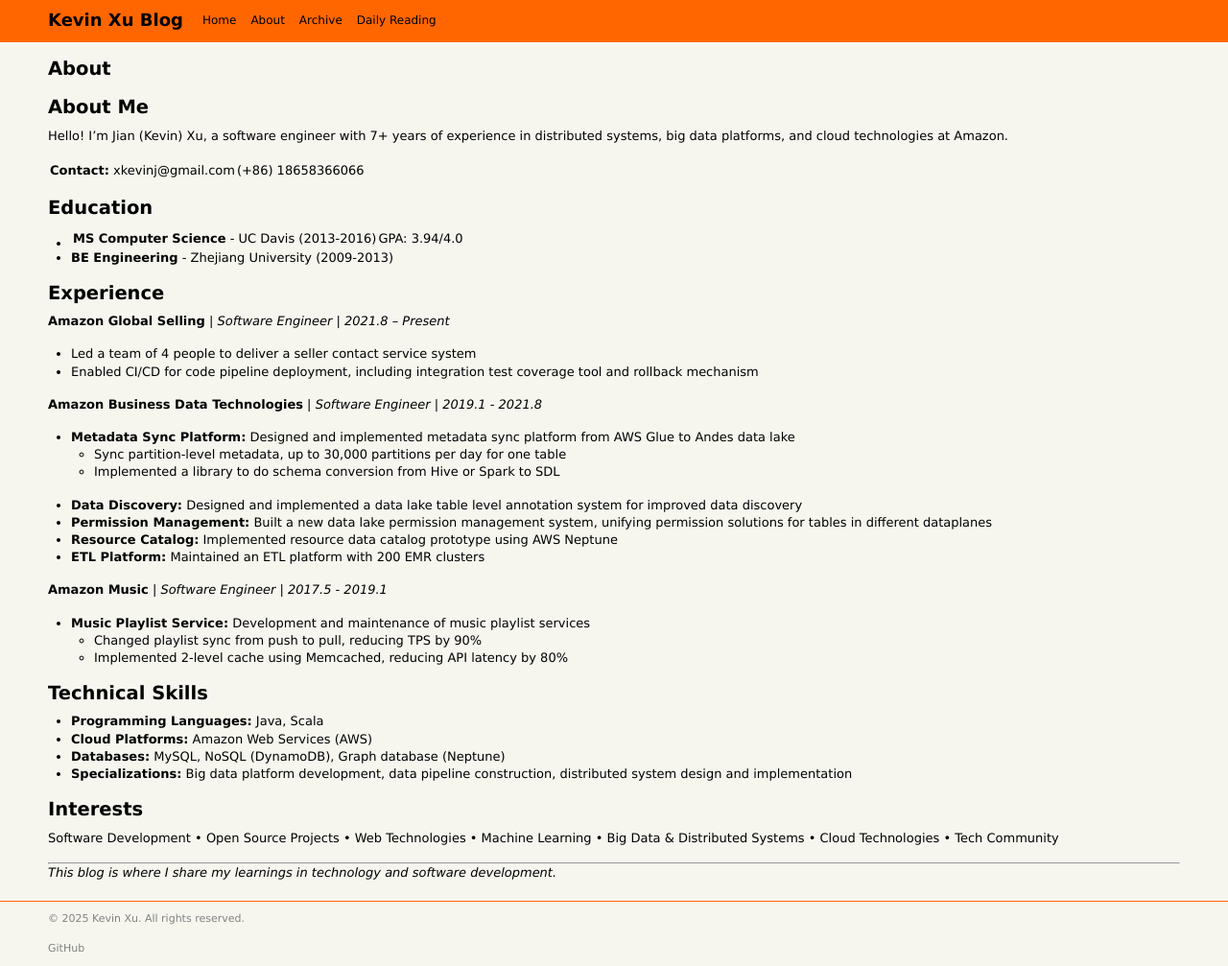
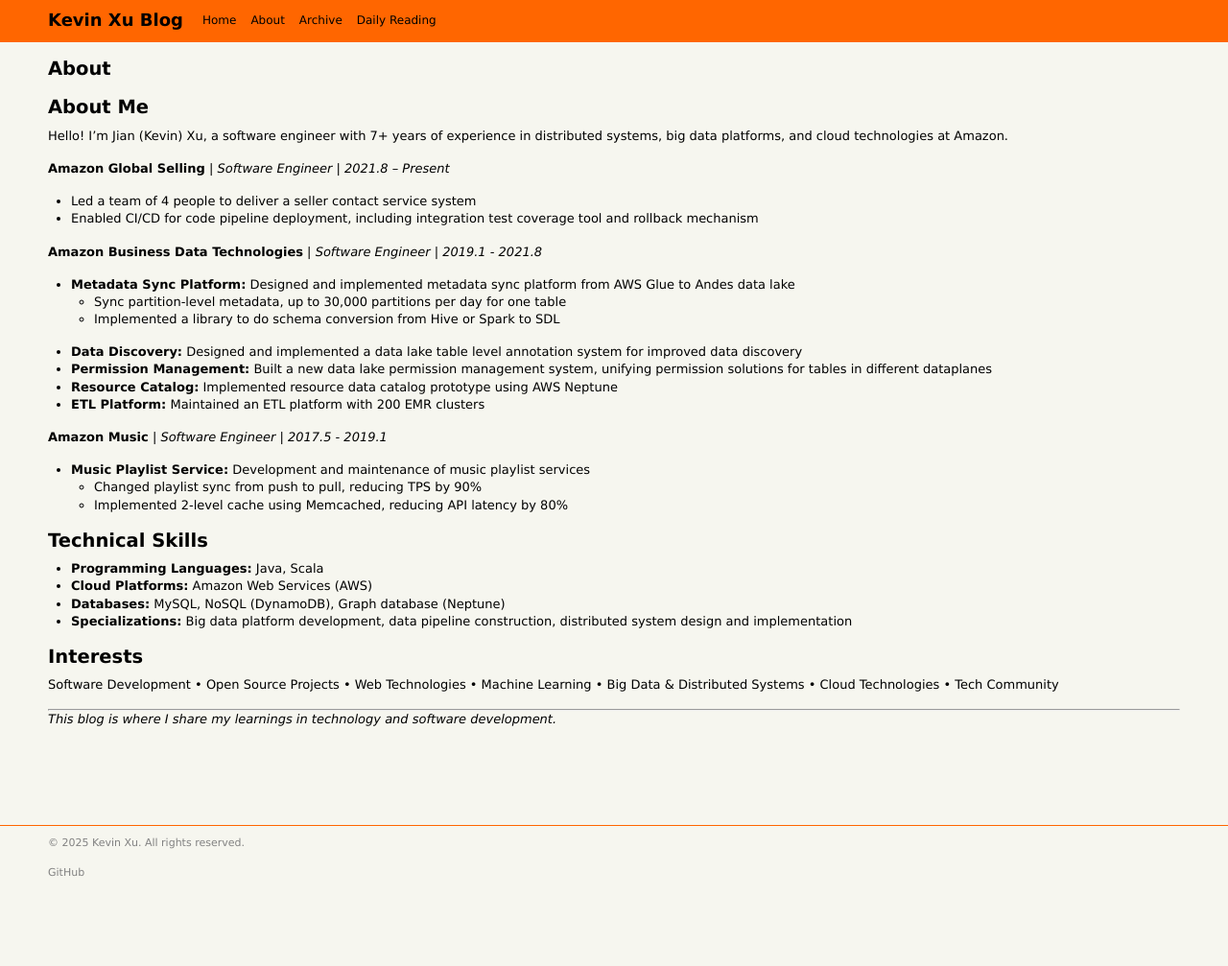
Before and after one commit to JKevinXu/github-blog, a Jekyll site: the page built from about.md, in a window 1280 px wide. Shown: the whole page at 96% size. Built offline with Jekyll 4.4.1, drawn with Linux system fonts in a browser that asks for light colours; after the commit the page ends 928 px from its top, so only the background shows below that.

Commit message:
Remove personal contact information and education details from About Me section; streamline professional experience description.

```diff
--- a/about.md
+++ b/about.md
@@ -7,14 +7,6 @@
 # About Me
 
 Hello! I'm Jian (Kevin) Xu, a software engineer with 7+ years of experience in distributed systems, big data platforms, and cloud technologies at Amazon.
-
-**Contact:** [xkevinj@gmail.com](mailto:xkevinj@gmail.com) | (+86) 18658366066
-
-## Education
-- **MS Computer Science** - UC Davis (2013-2016) | GPA: 3.94/4.0
-- **BE Engineering** - Zhejiang University (2009-2013)
-
-## Experience
 
 **Amazon Global Selling** | *Software Engineer* | *2021.8 – Present*
 - Led a team of 4 people to deliver a seller contact service system
```
